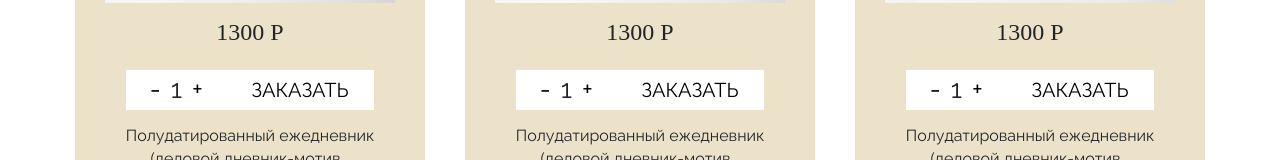
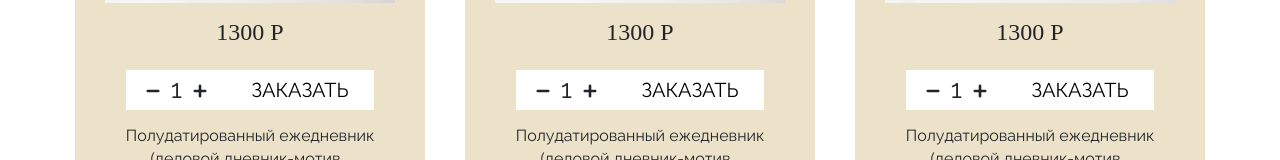
Before and after one commit to ilnura-ilya/fisabil, a React (Create React App) app: page /shop in a window 1280 px wide. Shown: the part 561-721 px from the top of the page. Built offline with nearby package versions, Linux system fonts and the light colour scheme; a web font is replaced by a local one.

Commit message:
commit button change

```diff
--- a/src/Components/Cart/ChangeQuantity.js
+++ b/src/Components/Cart/ChangeQuantity.js
@@ -1,3 +1,5 @@
+import { HiPlusSm, HiMinusSm } from "react-icons/hi";
+
 const ChangeQuantity = ({quantity, setQuantity}) => {
 
 
@@ -14,9 +16,12 @@ const ChangeQuantity = ({quantity, setQuantity}) => {
    }
    return (
 <div className="quantityChange">
-<button className="quantityBtn" onClick = {removeQuantity}>-</button>
+
+      <span className="quantityBtn" onClick = {removeQuantity}><HiMinusSm/></span>
 <span>{quantity}</span>
-<button className="quantityBtn" onClick = {addQuantity}>+</button>
+<span className="quantityBtn" onClick = {addQuantity}><HiPlusSm/></span>
+
+
 
 </div>
    )
--- a/src/index.css
+++ b/src/index.css
@@ -339,7 +339,7 @@ form {
 .quantityBtn {
   border: none;
   background-color: transparent;
-  padding: 0 10px;
+  padding: 0 5px;
 }
 .quantityBtn:hover {
   color: red;
```
